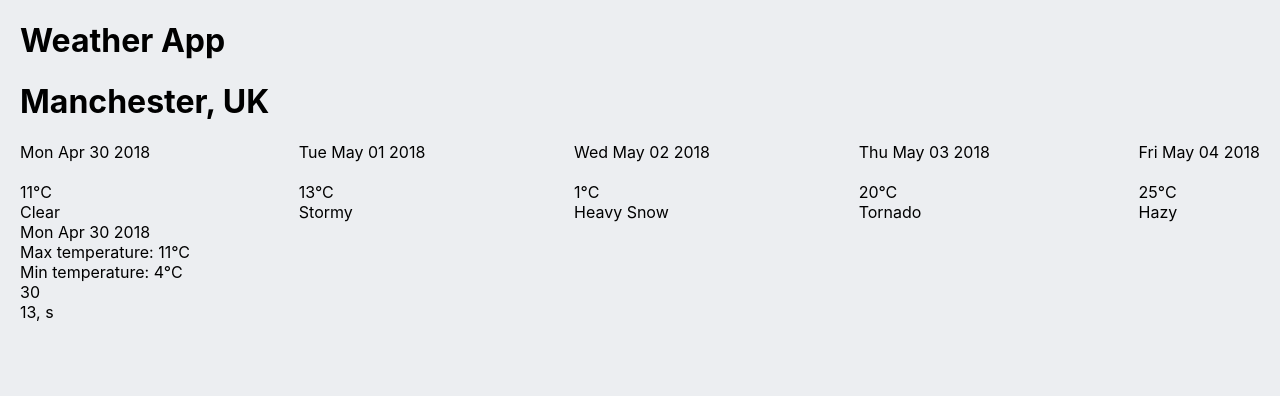
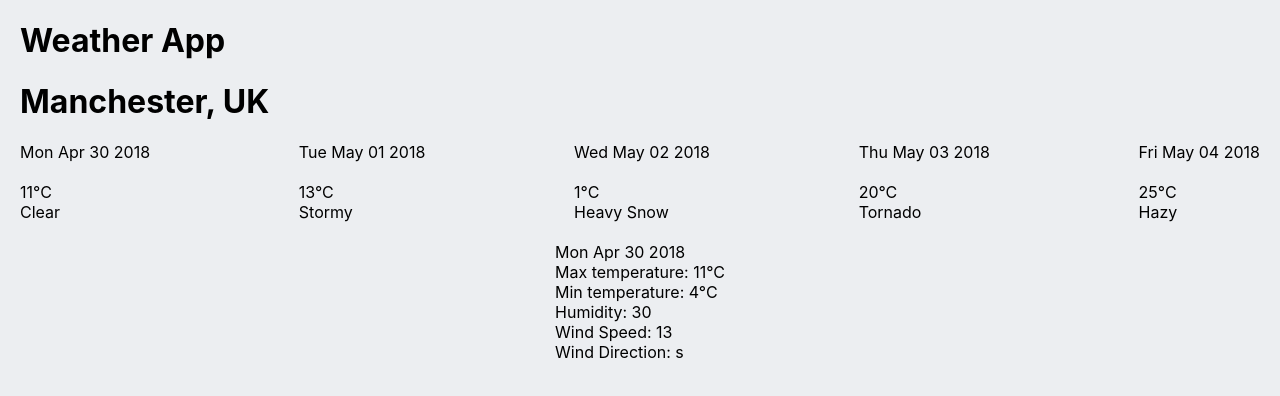
Before and after one commit to husseab/weather-app, a React (Create React App) app: page / in a window 1280 px wide. Shown: the top 396 px of the page. Built offline with nearby package versions, Linux system fonts and the light colour scheme; some icons are missing.

Commit message:
forecastDetails

```diff
--- a/src/components/ForecastDetails.js
+++ b/src/components/ForecastDetails.js
@@ -1,5 +1,6 @@
 import React from "react";
 import PropTypes from "prop-types";
+import "../styles/ForecastDetails.css";
 
 function ForecastDetails({ forecast }) {
   const { date, temperature, humidity, wind } = forecast;
@@ -16,9 +17,12 @@ function ForecastDetails({ forecast }) {
         Min temperature: {temperature.min}
         &deg;C
       </div>
-      <div className="forecast-details_humidity">{humidity}</div>
-      <div className="forecast-details__wind">
-        {wind.speed}, {wind.direction}
+      <div className="forecast-details_humidity">Humidity: {humidity}</div>
+      <div className="forecast-details__wind_speed">
+        Wind Speed: {wind.speed}
+      </div>
+      <div className="forecast-details__wind_direction">
+        Wind Direction: {wind.direction}
       </div>
     </div>
   );
--- /dev/null
+++ b/src/styles/ForecastDetails.css
@@ -0,0 +1,6 @@
+.forecast-details {
+    display: grid;
+    justify-content: center;
+    flex-wrap: wrap;
+    padding-top: 20px;
+  }
```
